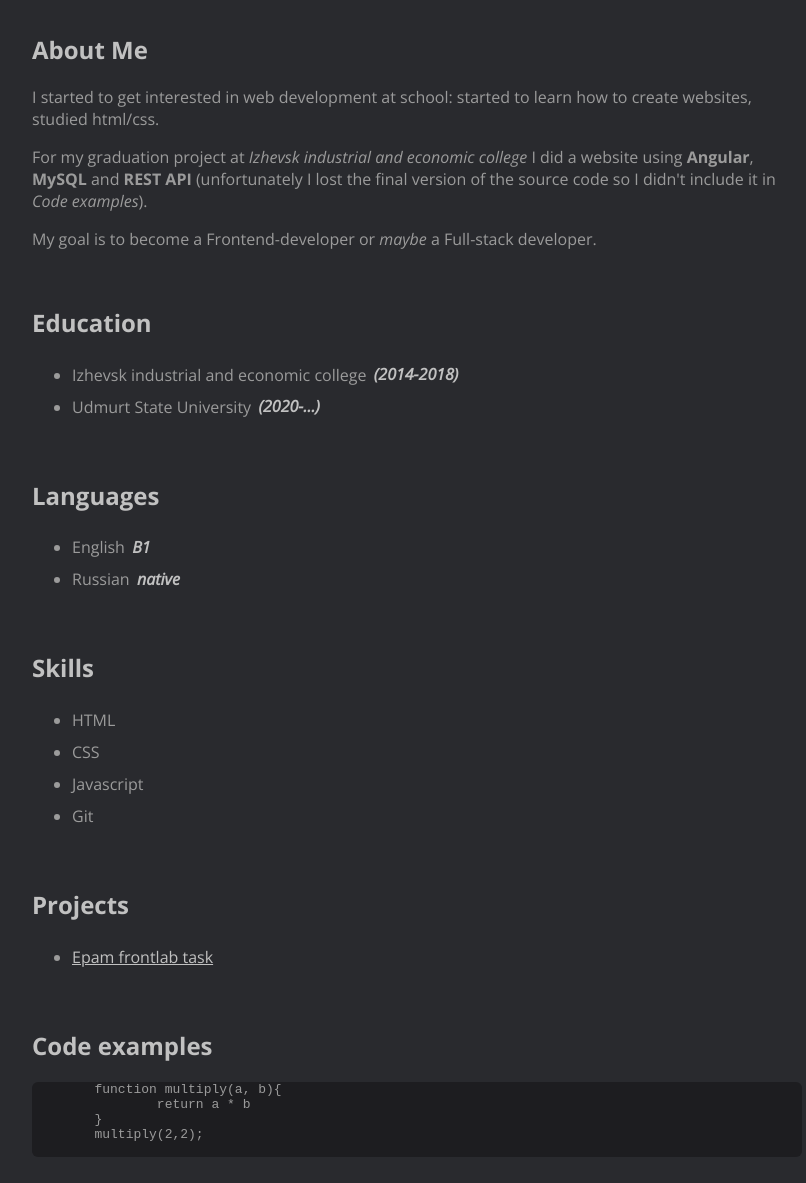
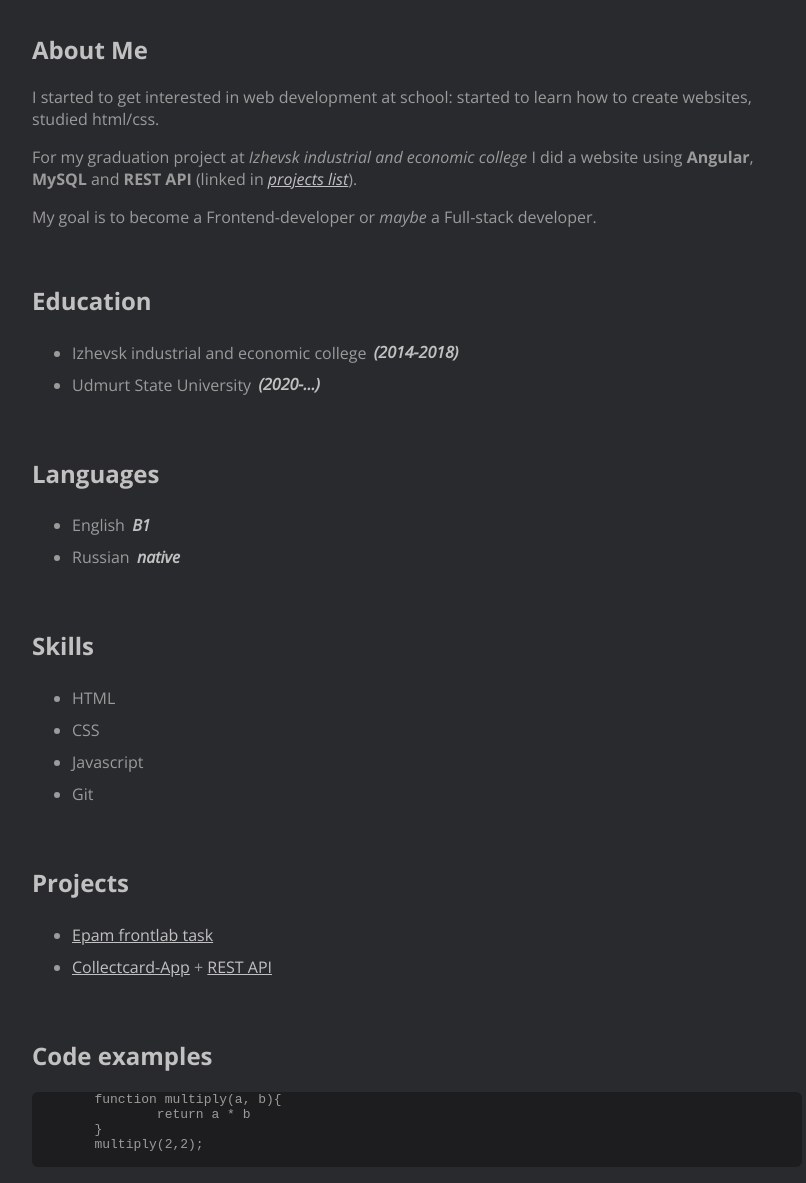
Before and after one commit to FiReOnok/rsschool-cv, a plain HTML site: page index.html in a window 1280 px wide. Shown: the part 300-1483 px from the top of the page, without its empty margins (223-1029 px from the left). Drawn offline with nearby package versions, Linux system fonts and the light colour scheme.

Commit message:
feat: update projects list

```diff
--- a/index.html
+++ b/index.html
@@ -41,7 +41,7 @@
 	<div id="about-me">
 		<h2>About Me</h2>
 		<p>I started to get interested in web development at school: started to learn how to create websites, studied html/css.</p>
-		<p>For my graduation project at <i>Izhevsk industrial and economic college</i> I did a website using <b>Angular</b>, <b>MySQL</b> and <b>REST API</b> (unfortunately I lost the final version of the source code so I didn't include it in <i>Code examples</i>).</p>
+		<p>For my graduation project at <i>Izhevsk industrial and economic college</i> I did a website using <b>Angular</b>, <b>MySQL</b> and <b>REST API</b> (linked in <a href="#projects"><i>projects list</i></a>).</p>
 		<p>My goal is to become a Frontend-developer or <i>maybe</i> a Full-stack developer.</p>
 	</div>
 	<div id="education">
@@ -71,6 +71,7 @@
 		<h2>Projects</h2>
 		<ul>
 			<li><a href="https://github.com/FiReOnok/epam_frontlab_task" target="_blank">Epam frontlab task</a></li>
+			<li><a href="https://github.com/FiReOnok/collectcard-app" target="_blank">Collectcard-App</a> + <a href="https://github.com/FiReOnok/collectcard-app-api" target="_blank" rel="noopener noreferrer">REST API</a></li>
 		</ul>
 	</div>
 	<div id="code">
```
